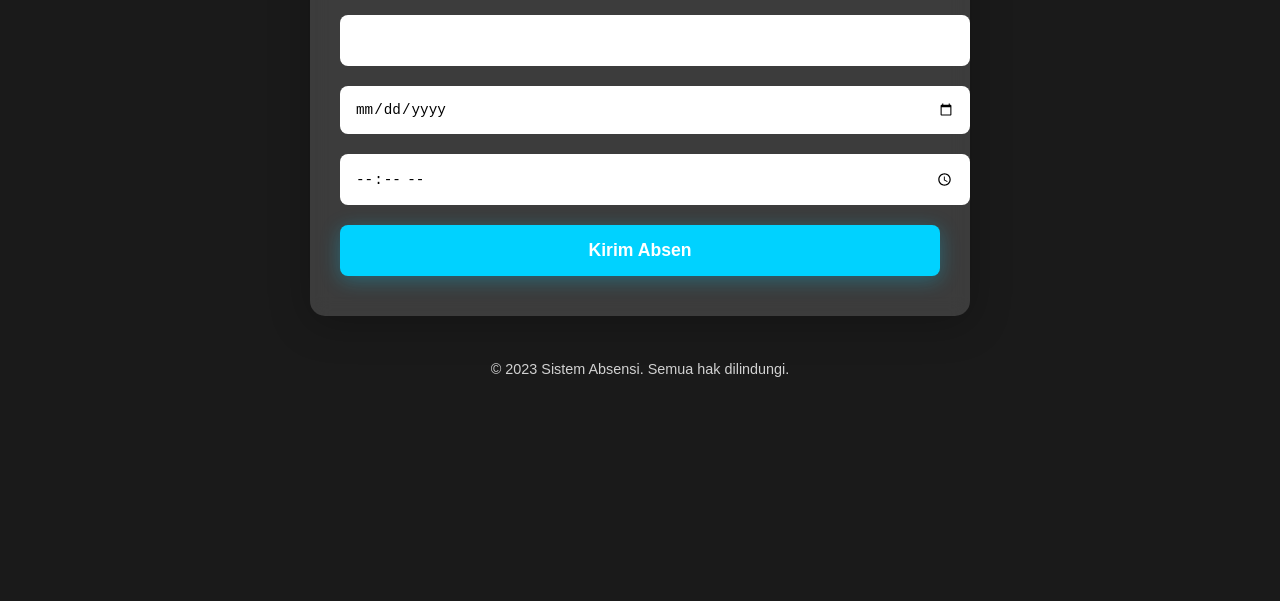
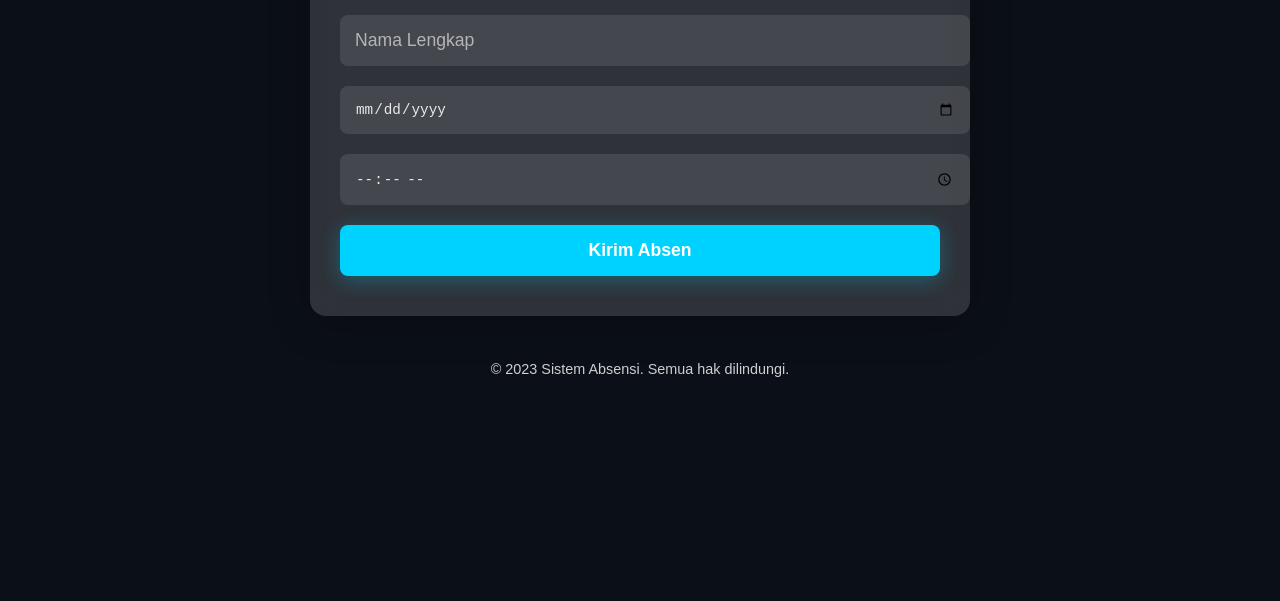
Before and after one commit to Kayzenn123/web-portofolio, a website: page index.html in a window 1280 px wide. Shown: the part 199-800 px from the top of the page. Drawn offline with Linux system fonts and the light colour scheme.

Commit message:
AI update

```diff
--- a/index.html
+++ b/index.html
@@ -7,7 +7,7 @@
     <style>
         body {
             font-family: 'Arial', sans-serif;
-            background-color: #1A1A1A;
+            background-color: #0b0f17;
             color: #EAEAEA;
             margin: 0;
             padding: 0;
@@ -17,7 +17,7 @@
         }
 
         header {
-            background: linear-gradient(90deg, rgba(255, 0, 150, 0.15), rgba(0, 212, 255, 0.15));
+            background: linear-gradient(90deg, rgba(0, 212, 255, 0.15), rgba(255, 0, 150, 0.15));
             width: 100%;
             padding: 30px 20px;
             box-shadow: 0 4px 40px rgba(0, 0, 0, 0.2);
@@ -36,7 +36,7 @@
         .form-container {
             background: rgba(255, 255, 255, 0.15);
             padding: 30px;
-            border-radius: 15px;
+            border-radius: 16px;
             box-shadow: 0 6px 40px rgba(0, 0, 0, 0.25);
             width: 100%;
             max-width: 600px;
@@ -58,6 +58,8 @@
             border-radius: 8px;
             width: 100%;
             transition: all 0.3s ease;
+            background-color: rgba(255, 255, 255, 0.1);
+            color: #EAEAEA;
         }
 
         input[type="text"]::placeholder, input[type="date"]::placeholder, input[type="time"]::placeholder {
@@ -76,6 +78,7 @@
             font-weight: bold;
             cursor: pointer;
             box-shadow: 0 4px 20px rgba(0, 210, 255, 0.3);
+            transition: background-color 0.3s ease, box-shadow 0.3s ease, transform 0.3s ease;
         }
 
         button:hover {
```
